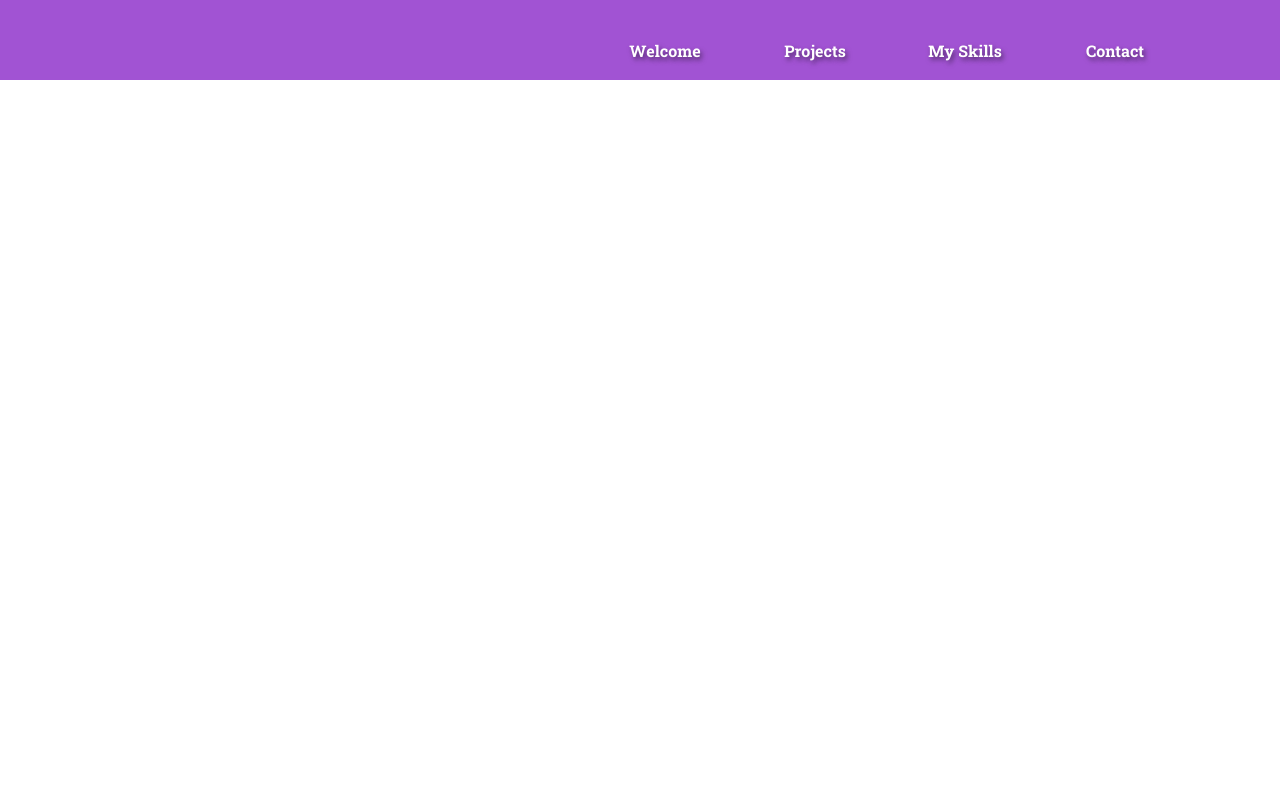
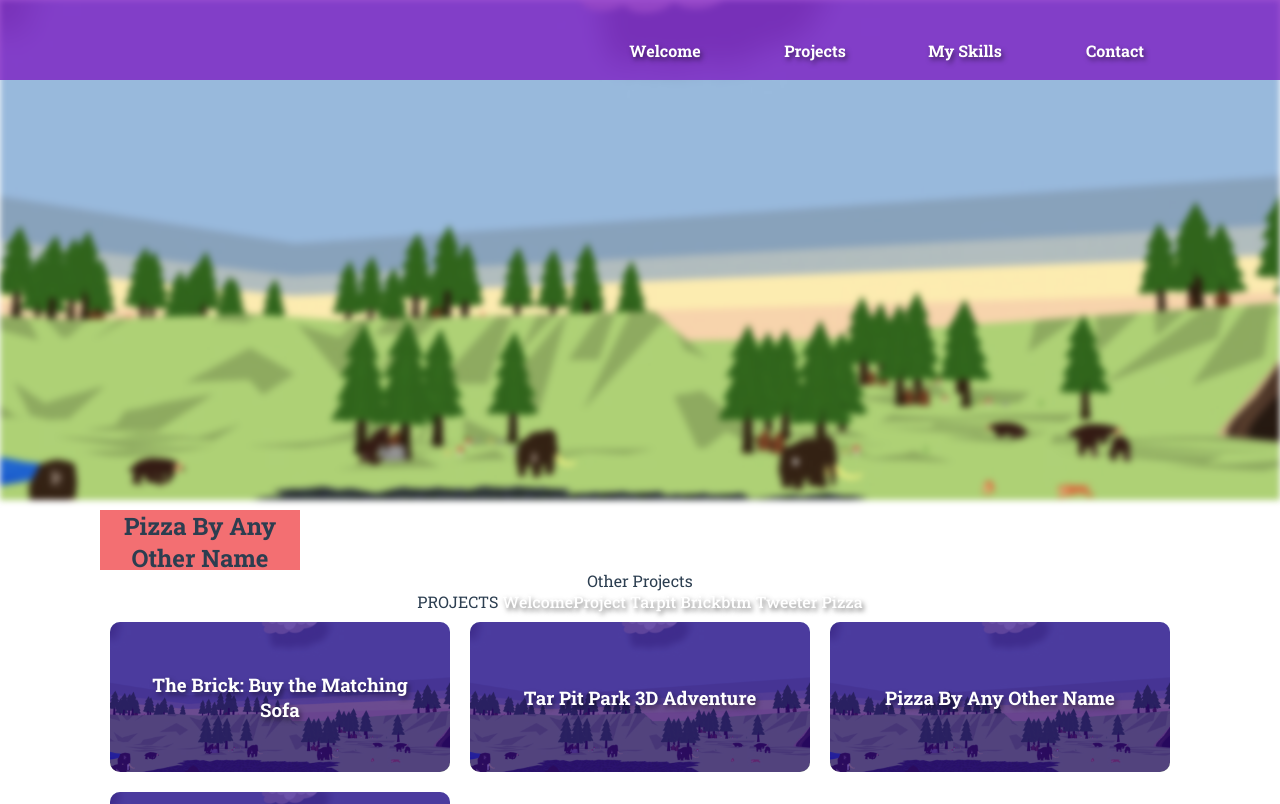
Before and after one commit to ramona-ehlert/portfolio3, a Vue app: page /pizza in a window 1280 px wide. Shown: the top 804 px of the page. Built offline with nearby package versions, Linux system fonts and the light colour scheme.

Commit message:
project description pages created and fed data

```diff
--- a/src/App.vue
+++ b/src/App.vue
@@ -5,7 +5,8 @@
      <header-bar></header-bar>
 
     </div>
-    <router-view/>
+    <router-view></router-view>
+    <!-- <router-view/> -->
 
 
   </div>
--- a/src/components/HeaderBar.vue
+++ b/src/components/HeaderBar.vue
@@ -13,13 +13,13 @@
         <nav>
 
 
-            <a href="#">Welcome</a>
+            <a href="/#">Welcome</a>
 
-            <a href="#projects-page">Projects</a>
+            <a href="/#projects-page">Projects</a>
 
-            <a href="#skills-page">My Skills</a>
+            <a href="/#skills-page">My Skills</a>
 
-            <a href="#contact-page">Contact</a>
+            <a href="/#contact-page">Contact</a>
 
           <div class="logoImg">
 
--- /dev/null
+++ b/src/components/ProjectPage.vue
@@ -0,0 +1,40 @@
+<template>
+    <div id="projects">
+        <div class="project-title">
+            <h2>{{project.name}}</h2>
+        </div>
+
+
+
+<img class="project-image" :src="project.image" >
+    </div>
+</template>
+
+<script>
+    export default {
+        props: {
+            project: Object,
+  },
+    }
+</script>
+
+<style lang="scss" scoped>
+#projects {
+    padding-top: 450px;
+}
+
+.project-title {
+    background-color: #F36F72;
+    height: 60px;
+    width: 200px;
+}
+.project-image {
+    position: absolute;
+    width: 100vw;
+    height: 500px;
+    top: 0px;
+    left: 0px;
+    object-fit: cover;
+    filter: blur(3px);
+}
+</style>
--- a/src/components/ProjectSection.vue
+++ b/src/components/ProjectSection.vue
@@ -2,14 +2,29 @@
   <div>
     PROJECTS
     <router-link to="/">Welcome</router-link>
-    <router-link to="/about"
-      >Project
-      <div class="project-card"></div>
+    <router-link to="/about">Project </router-link>
+    <router-link to="/tarpit">Tarpit </router-link>
+    <router-link to="/tarpit">Brickbtm </router-link>
+    <router-link to="/tarpit">Tweeter </router-link>
+    <router-link to="/pizza">Pizza </router-link>
+    <div id="project-cards">
+
+      <div
+        class="project-card"
+        v-for="object in storeProjects"
+        :key="object.id"
+        :style="
+          'background: url(' +
+          object.image +
+          '); background-position: center; background-size: cover;'
+        "
+      ><router-link :to="object.page">
+        <div class="project-mask"></div>
+        <h3>{{ object.name }}</h3>
+        <!-- <img :src="object.image" :alt="object.name"> -->
          </router-link>
-    <div v-for="object in storeProjects" :key="object.id" id="project-cards" >
-        <div class="project-card">
-            <h3>{{ object.name }}</h3>
       </div>
+
     </div>
   </div>
 </template>
@@ -29,17 +44,52 @@ export default {
   display: grid;
   place-content: center;
   grid-template-columns: 1fr 1fr 1fr;
+
   div {
     display: grid;
     place-content: center;
   }
 }
 .project-card {
-    width: 350px;
+  a {
+    position: absolute;
+    width: 100%;
+    height: 100%;
+    display: grid;
+    place-content: center;
+  }
+  // width: 350px;
+  background-position: center;
+  background-size: cover;
   height: 150px;
-background: purple;
+  position: relative;
+  transition: 0.3s all ease-in;
+  border-radius: 10px;
+  margin: 10px;
   h3 {
     color: #fff;
+    position: relative;
+    padding: 30px;
+    transition: 0.3s all ease-in;
+  }
+  .project-mask {
+    background: rgb(39, 0, 130, 0.68);
+    position: absolute;
+    width: 100%;
+    height: 100%;
+    transition: 0.3s all ease-in;
+    border-radius: 10px;
+  }
+  &:hover {
+    transition: 0.3s all ease-in;
+    h3 {
+      font-weight: 900;
+      transition: 0.3s all ease-in;
+    }
+    .project-mask {
+      background: rgb(122, 11, 192, 0.6);
+      transition: 0.3s all ease-in;
+    }
   }
 }
 </style>
--- a/src/components/SkillsPage.vue
+++ b/src/components/SkillsPage.vue
@@ -1,5 +1,5 @@
 <template>
-  <div id="skillsPage">
+  <div id="skills-page">
     <h2>My Skills</h2>
     <div class="line"></div>
     <div id="skills" v-for="object in storeSkills" :key="object.id">
@@ -28,7 +28,7 @@ export default {
 </script>
 
 <style lang="scss" scoped>
-#skillsPage {
+#skills-page {
   display: grid;
   place-items: center;
 }
--- a/src/router/index.js
+++ b/src/router/index.js
@@ -1,6 +1,9 @@
 import Vue from 'vue'
 import VueRouter from 'vue-router'
 import Home from '../views/Home.vue'
+// import Pizza from '@/views/Pizza.vue'
+// import Brickbtm from '../view/Brickbtm.vue'
+
 
 Vue.use(VueRouter)
 
@@ -10,14 +13,33 @@ const routes = [
     name: 'Home',
     component: Home
   },
+
   {
     path: '/about',
     name: 'About',
-    // route level code-splitting
-    // this generates a separate chunk (about.[hash].js) for this route
-    // which is lazy-loaded when the route is visited.
-    component: () => import(/* webpackChunkName: "about" */ '../views/About.vue')
-  }
+    component: () => import( '../views/About.vue')
+  },
+  {
+    path: '/tweeter',
+    name: 'Tweeter',
+    component: () => import( '../views/Tweeter.vue')
+  },
+  {
+    path: '/brickbtm',
+    name: 'Brickbtm',
+    component: () => import( '../views/Brickbtm.vue')
+  },
+  {
+    path: '/tarpit',
+    name: 'Tarpit',
+    component: () => import( '../views/Tarpit.vue')
+  },
+  {
+    path: '/pizza',
+    name: 'Pizza',
+    component: () => import( '../views/Pizza.vue')
+  },
+
 ]
 
 const router = new VueRouter({
--- a/src/store/index.js
+++ b/src/store/index.js
@@ -98,7 +98,7 @@ export default new Vuex.Store({
           {
             name: "GitHub",
             logo: require("../assets/github.png")
-          },{
+          }, {
             name: "Bitbucket",
             logo: require("../assets/github.png")
           },
@@ -119,12 +119,13 @@ export default new Vuex.Store({
     ],
     projects: [
       {
-        name: "Buy the Matching Sofa Promotion Tool",
+        name: "The Brick: Buy the Matching Sofa",
         languages: ["JavaScript", "Liquid", "SCSS", "Shopify", "Figma", "JQuery"],
         description: "Explore a scene frozen in time and get a glimpse of the greatness of the Ice Age Megafauna at Tar Pit Park. As my final project at Innotech College, my skills were put to the test as I conceptualized, designed, researched and developed an interactive educational tool. I taught myself Babylon.js, a 3D game rendering engine javascript framework that allows the user to learn in a unique environment.",
         links: ["https://github.com/jacksonoviatt/tar_pit_park_front",
-        "https://tarpitpark.ml/", "https://github.com/jacksonoviatt/tarpitpark_back"],
-        // image: require("../assets/tarpit.png")
+          "https://tarpitpark.ml/", "https://github.com/jacksonoviatt/tarpitpark_back"],
+        image: require("../assets/tarpit.jpg"),
+        page: "/brickbtm"
 
       },
       {
@@ -132,8 +133,9 @@ export default new Vuex.Store({
         languages: ["Babylon.JS", "JavaScript", "SCSS", "Python", "MariaDB", "MySQL", "DBeaver"],
         description: "Explore a scene frozen in time and get a glimpse of the greatness of the Ice Age Megafauna at Tar Pit Park. As my final project at Innotech College, my skills were put to the test as I conceptualized, designed, researched and developed an interactive educational tool. I taught myself Babylon.js, a 3D game rendering engine javascript framework that allows the user to learn in a unique environment.",
         links: ["https://github.com/jacksonoviatt/tar_pit_park_front",
-        "https://tarpitpark.ml/", "https://github.com/jacksonoviatt/tarpitpark_back"],
-        // image: require("../assets/tarpit.png")
+          "https://tarpitpark.ml/", "https://github.com/jacksonoviatt/tarpitpark_back"],
+        image: require("../assets/tarpit.jpg"),
+        page: "/tarpit"
 
       },
       {
@@ -141,8 +143,9 @@ export default new Vuex.Store({
         languages: ["HTML5", "CSS3", "SASS"],
         description: "A mock website for an imaginary pizza restaurant, Pizza By Any Name. This project was created for an assignment at Innotech College, the objective was to practice and showcase my pure HTML and css abilities as well as challenge me to create an interesting UI/UX without using Javascript.",
         links: ["https://github.com/jacksonoviatt/pizzabyanyothername",
-        "https://sweetpizzaheat.tk/"],
-        // image: require("../assets/pizza.png")
+          "https://sweetpizzaheat.tk/"],
+        image: require("../assets/tarpit.jpg"),
+        page: "/pizza"
 
       },
       {
@@ -150,17 +153,11 @@ export default new Vuex.Store({
         languages: ["Vue.js", "Python", "Flask", "MariaDB", "MySQL", "DBeaver"],
         description: "A twitter clone. The first objective was to interact with a CRUD API and overcome the challenges that come with building a component based webiste. The next objective was to build my own database to interact with and a CRUD API using Python/Flask that was then integrated with the existing front end.",
         links: ["https://github.com/jacksonoviatt/tweeter",
-        "https://tweeterburb.ml/#/welcome", "https://github.com/jacksonoviatt/tweeter_back_end"],
-        // image: require("../assets/tweeter.png")
+          "https://tweeterburb.ml/#/welcome", "https://github.com/jacksonoviatt/tweeter_back_end"],
+        image: require("../assets/tarpit.jpg"),
+        page: "/tweeter"
       },
-      {
-        name: "Radioactive Kaiju battle",
-        languages: ["JavaScript", "JSCookies", "HTML5", "CSS3"],
-        description: "A basic pokemon style battle game, created for a hackathon at Innotech College. This project was created under an extremely tight deadline. This was a lot of fun to style, and includes some eye-catching animations.",
-        links: ["https://github.com/jacksonoviatt/radioactiveKaijuBattle",
-        "https://radioactivekaijubattle.tk/"],
-        // image: require('../assets/kaiju.png')
-      },
+
     ]
   },
   mutations: {
--- /dev/null
+++ b/src/views/Brickbtm.vue
@@ -0,0 +1,39 @@
+<template>
+  <div class="brickbtm">
+      BRIck
+
+    <project-page :project="storeProject"></project-page>
+    <!-- <img alt="Vue logo" src="../assets/logo.png"> -->
+     Other Projects
+    <project-section></project-section>
+  </div>
+</template>
+
+<script>
+// @ is an alias to /src
+// import HelloWorld from '@/components/HelloWorld.vue'
+// import ProjectSection from '../components/ProjectSection.vue'
+// import SkillsPage from '../components/SkillsPage.vue'
+// import WelcomeMessage from '../components/WelcomeMessage.vue'
+import ProjectPage from '../components/ProjectPage.vue';
+import ProjectSection from '../components/ProjectSection.vue';
+export default {
+  name: 'Brickbtm',
+//   components: {
+//     ProjectSection,
+//     SkillsPage ,
+//     WelcomeMessage
+//   }
+ components: {
+//     ProjectSection,
+//     SkillsPage ,
+    ProjectSection,
+    ProjectPage
+  },
+  computed: {
+     storeProject() {
+      return this.$store.state.projects[0];
+    },
+  },
+}
+</script>
--- /dev/null
+++ b/src/views/Pizza.vue
@@ -0,0 +1,34 @@
+<template>
+  <div class="pizza">
+    <project-page :project="storeProject"></project-page>
+    <!-- <img alt="Vue logo" src="../assets/logo.png"> -->
+     Other Projects
+    <project-section></project-section>
+  </div>
+</template>
+
+<script>
+
+import ProjectPage from '../components/ProjectPage.vue';
+import ProjectSection from '../components/ProjectSection.vue';
+export default {
+    name: 'Pizza',
+
+   components: {
+//     ProjectSection,
+//     SkillsPage ,
+    ProjectSection,
+    ProjectPage
+  },
+  computed: {
+     storeProject() {
+      return this.$store.state.projects[2];
+    },
+  },
+//   components: {
+//     ProjectSection,
+//     SkillsPage ,
+//     WelcomeMessage
+//   }
+}
+</script>
--- /dev/null
+++ b/src/views/Tarpit.vue
@@ -0,0 +1,36 @@
+<template>
+  <div class="tarpit">
+      Tarpit
+
+      <project-page :project="storeProject"></project-page>
+    <!-- <img alt="Vue logo" src="../assets/logo.png"> -->
+     Other Projects
+    <project-section></project-section>
+    <!-- <skills-page></skills-page> -->
+  </div>
+</template>
+
+<script>
+import ProjectPage from '../components/ProjectPage.vue';
+import ProjectSection from '../components/ProjectSection.vue';
+// @ is an alias to /src
+// import HelloWorld from '@/components/HelloWorld.vue'
+// import ProjectSection from '../components/ProjectSection.vue'
+// import SkillsPage from '../components/SkillsPage.vue'
+
+
+export default {
+  name: 'Tarpit',
+  components: {
+//     ProjectSection,
+//     SkillsPage ,
+    ProjectSection,
+    ProjectPage
+  },
+  computed: {
+     storeProject() {
+      return this.$store.state.projects[1];
+    },
+  },
+}
+</script>
--- /dev/null
+++ b/src/views/Tweeter.vue
@@ -0,0 +1,39 @@
+<template>
+  <div class="tweeter">
+      Tweeter
+    <project-page :project="storeProject"></project-page>
+    <!-- <img alt="Vue logo" src="../assets/logo.png"> -->
+     Other Projects
+    <project-section></project-section>
+  </div>
+</template>
+
+<script>
+// @ is an alias to /src
+// import HelloWorld from '@/components/HelloWorld.vue'
+// import ProjectSection from '../components/ProjectSection.vue'
+// import SkillsPage from '../components/SkillsPage.vue'
+// import WelcomeMessage from '../components/WelcomeMessage.vue'
+
+import ProjectPage from '../components/ProjectPage.vue';
+import ProjectSection from '../components/ProjectSection.vue';
+export default {
+  name: 'Tweeter',
+//   components: {
+//     ProjectSection,
+//     SkillsPage ,
+//     WelcomeMessage
+//   }
+ components: {
+//     ProjectSection,
+//     SkillsPage ,
+    ProjectSection,
+    ProjectPage
+  },
+  computed: {
+     storeProject() {
+      return this.$store.state.projects[3];
+    },
+  },
+}
+</script>
```
Also changed, not shown: src/assets/tarpit.jpg (added), 1 other file (tests, documents, lock files or other folders). Lines whose indentation alone changed are shown as unchanged.
